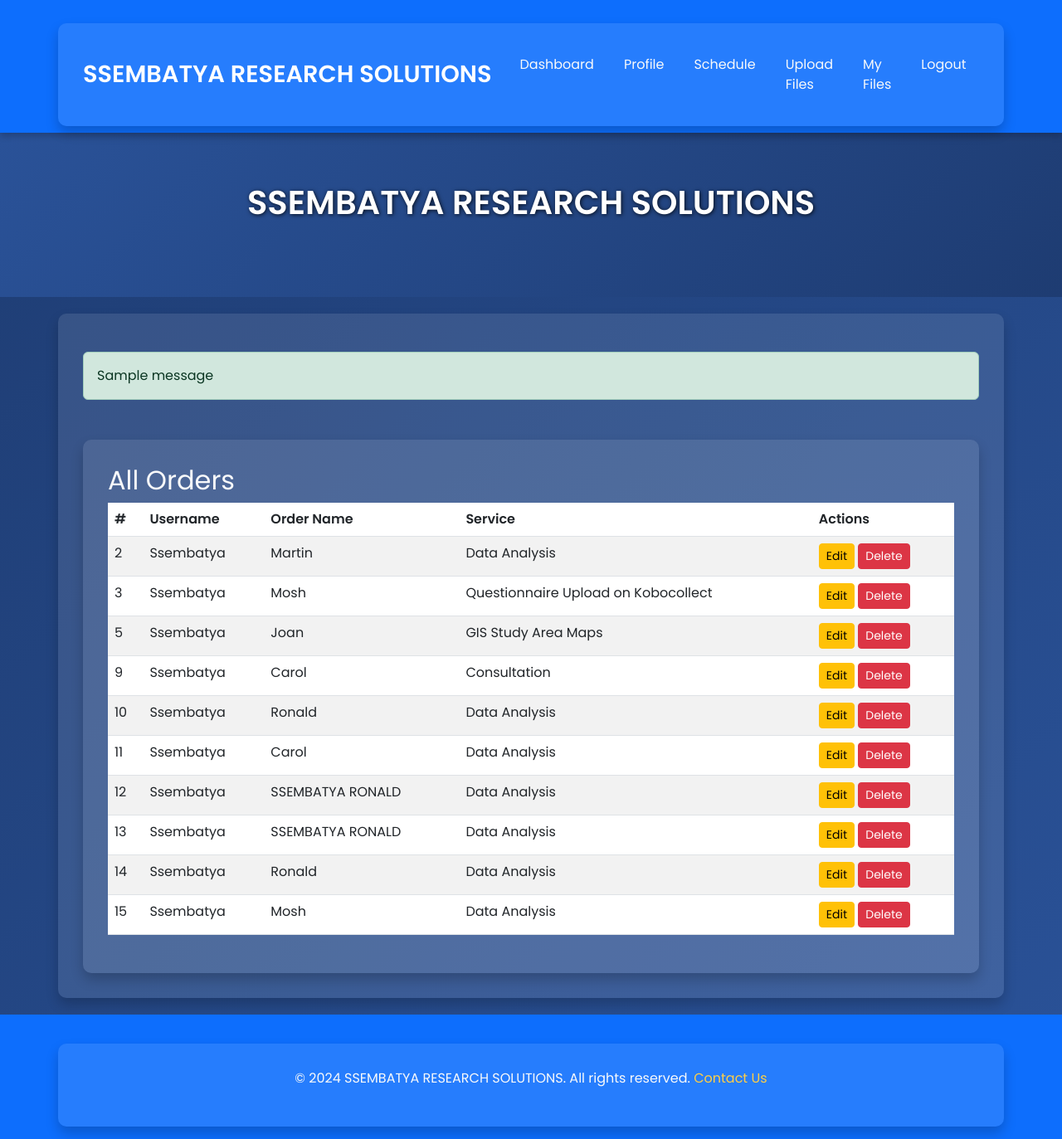
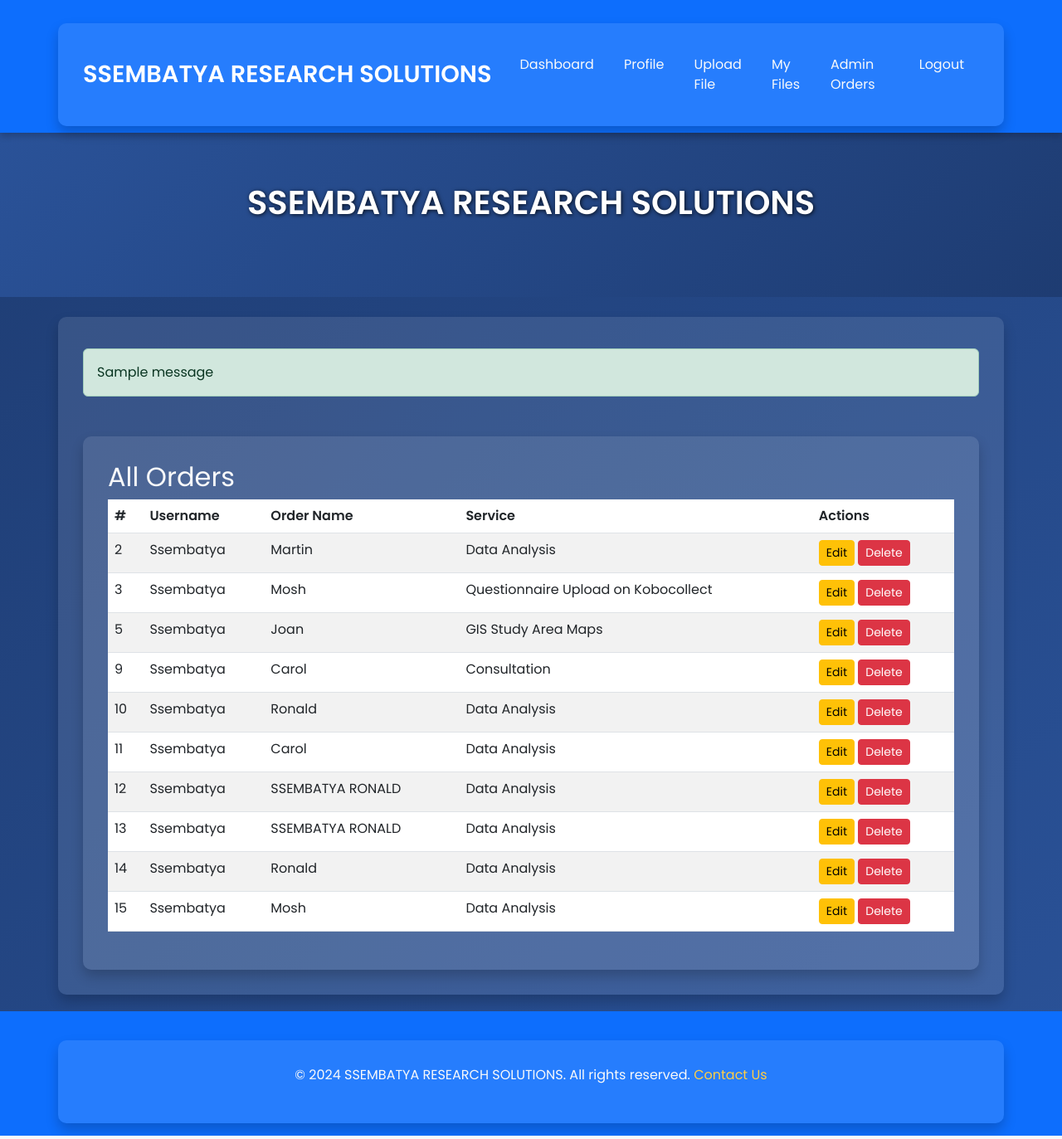
Before and after one commit to Ssembatya-hub/ResearchApp, a Flask app: page /admin/orders in a window 1280 px wide. Shown: the whole page at 83% size. Run offline with Flask 3, Linux system fonts and the light colour scheme; a user stored in the database is signed in; data comes from the database, SQL or seed files in the repository; both versions use the stored data as it was after the commit; one stand-in notice (Sample message) is shown.

Commit message:
Added admin view for all orders

```diff
--- a/templates/admin_orders.html
+++ b/templates/admin_orders.html
@@ -1,4 +1,6 @@
 {% extends "base.html" %}
+
+{% block title %}Admin Orders{% endblock %}
 
 {% block content %}
 <div class="container mt-5">
@@ -16,10 +18,10 @@
         <tbody>
             {% for order in orders %}
             <tr>
-                <td>{{ order[0] }}</td> <!-- Order ID -->
-                <td>{{ order[1] }}</td> <!-- Username -->
-                <td>{{ order[2] }}</td> <!-- Order Name -->
-                <td>{{ order[3] }}</td> <!-- Service -->
+                <td>{{ order[0] }}</td>
+                <td>{{ order[1] }}</td>
+                <td>{{ order[2] }}</td>
+                <td>{{ order[3] }}</td>
                 <td>
                     <a href="/order/edit/{{ order[0] }}" class="btn btn-warning btn-sm">Edit</a>
                     <form action="/order/delete/{{ order[0] }}" method="post" style="display:inline;">
--- a/templates/base.html
+++ b/templates/base.html
@@ -81,7 +81,7 @@
             text-decoration: underline;
         }
     </style>
-    <title>{{ company_name }}</title>
+    <title>{% block title %}{{ company_name }}{% endblock %}</title>
 </head>
 <body>
     <nav class="navbar navbar-expand-lg navbar-dark">
@@ -92,12 +92,18 @@
             </button>
             <div class="collapse navbar-collapse" id="navbarNav">
                 <ul class="navbar-nav ms-auto">
-                    <li class="nav-item"><a class="nav-link" href="/">Dashboard</a></li>
-                    <li class="nav-item"><a class="nav-link" href="/profile">Profile</a></li>
-                    <li class="nav-item"><a class="nav-link" href="/schedule">Schedule</a></li>
-                    <li class="nav-item"><a class="nav-link" href="/upload">Upload Files</a></li>
-                    <li class="nav-item"><a class="nav-link" href="/files">My Files</a></li>
-                    <li class="nav-item"><a class="nav-link" href="/logout">Logout</a></li>
+                    {% if current_user.is_authenticated %}
+                        <li class="nav-item"><a class="nav-link" href="/">Dashboard</a></li>
+                        <li class="nav-item"><a class="nav-link" href="/profile">Profile</a></li>
+                        <li class="nav-item"><a class="nav-link" href="/upload">Upload File</a></li>
+                        <li class="nav-item"><a class="nav-link" href="/files">My Files</a></li>
+                        {% if current_user.is_admin %}
+                            <li class="nav-item"><a class="nav-link" href="/admin/orders">Admin Orders</a></li>
+                        {% endif %}
+                        <li class="nav-item"><a class="nav-link" href="/logout">Logout</a></li>
+                    {% else %}
+                        <li class="nav-item"><a class="nav-link" href="/login">Login</a></li>
+                    {% endif %}
                 </ul>
             </div>
         </div>
@@ -108,21 +114,19 @@
         <p class="hero-subtitle"><i>{{ services_outline }}</i></p>
     </div>
 
-    <div class="container">
+    <div class="container mt-4">
         {% with messages = get_flashed_messages(with_categories=true) %}
             {% if messages %}
-                <div class="alert-messages">
+                <div>
                     {% for category, message in messages %}
-                        <div class="alert alert-{{ category }} mt-3" role="alert">
+                        <div class="alert alert-{{ category }} mt-2" role="alert">
                             {{ message }}
                         </div>
                     {% endfor %}
                 </div>
             {% endif %}
         {% endwith %}
-        {% block content %}
-        <!-- Page-specific content goes here -->
-        {% endblock %}
+        {% block content %}{% endblock %}
     </div>
 
     <footer>
```
Also changed, not shown: templates/profile.html (+11 -5 lines), database.db.
